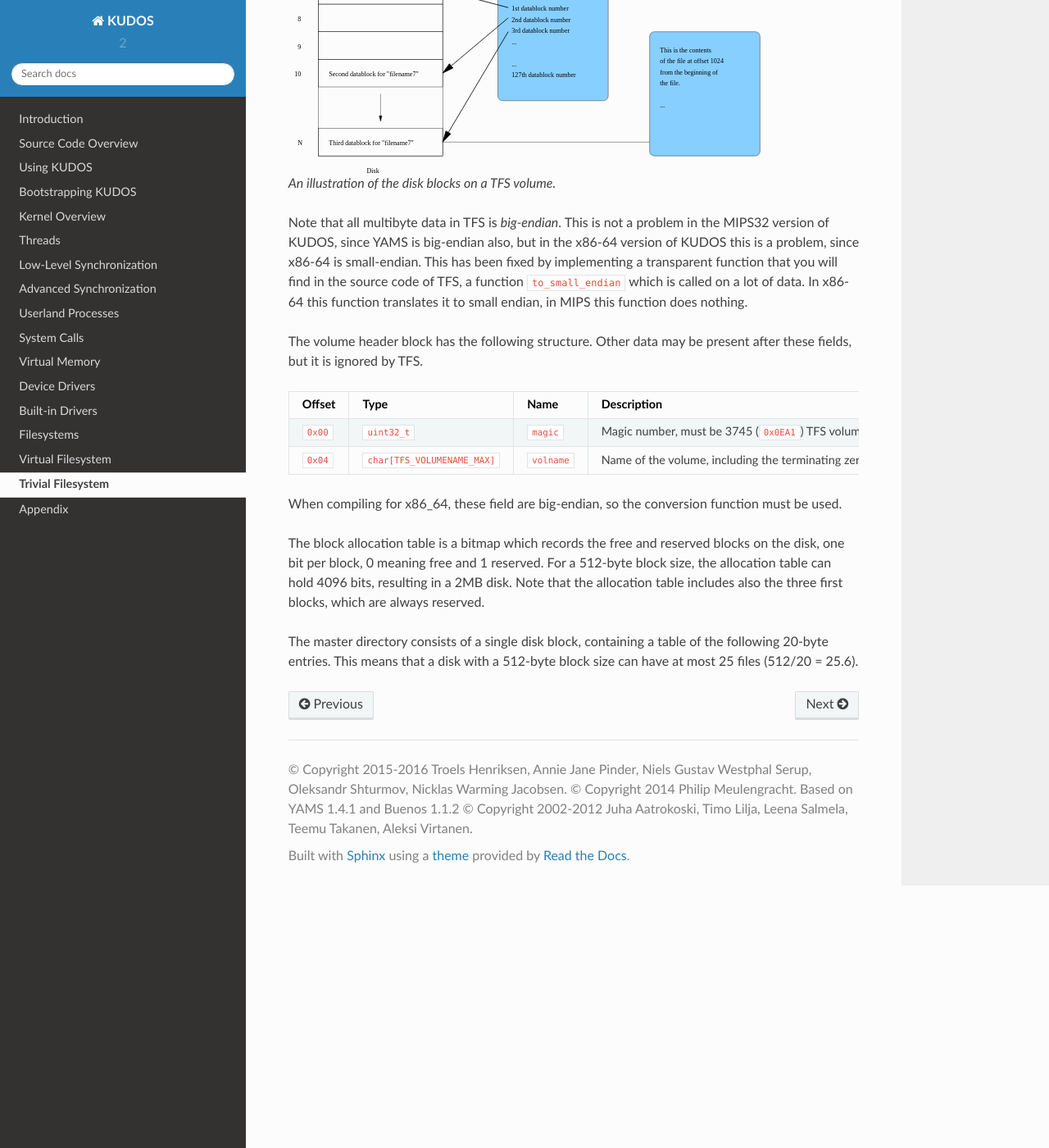
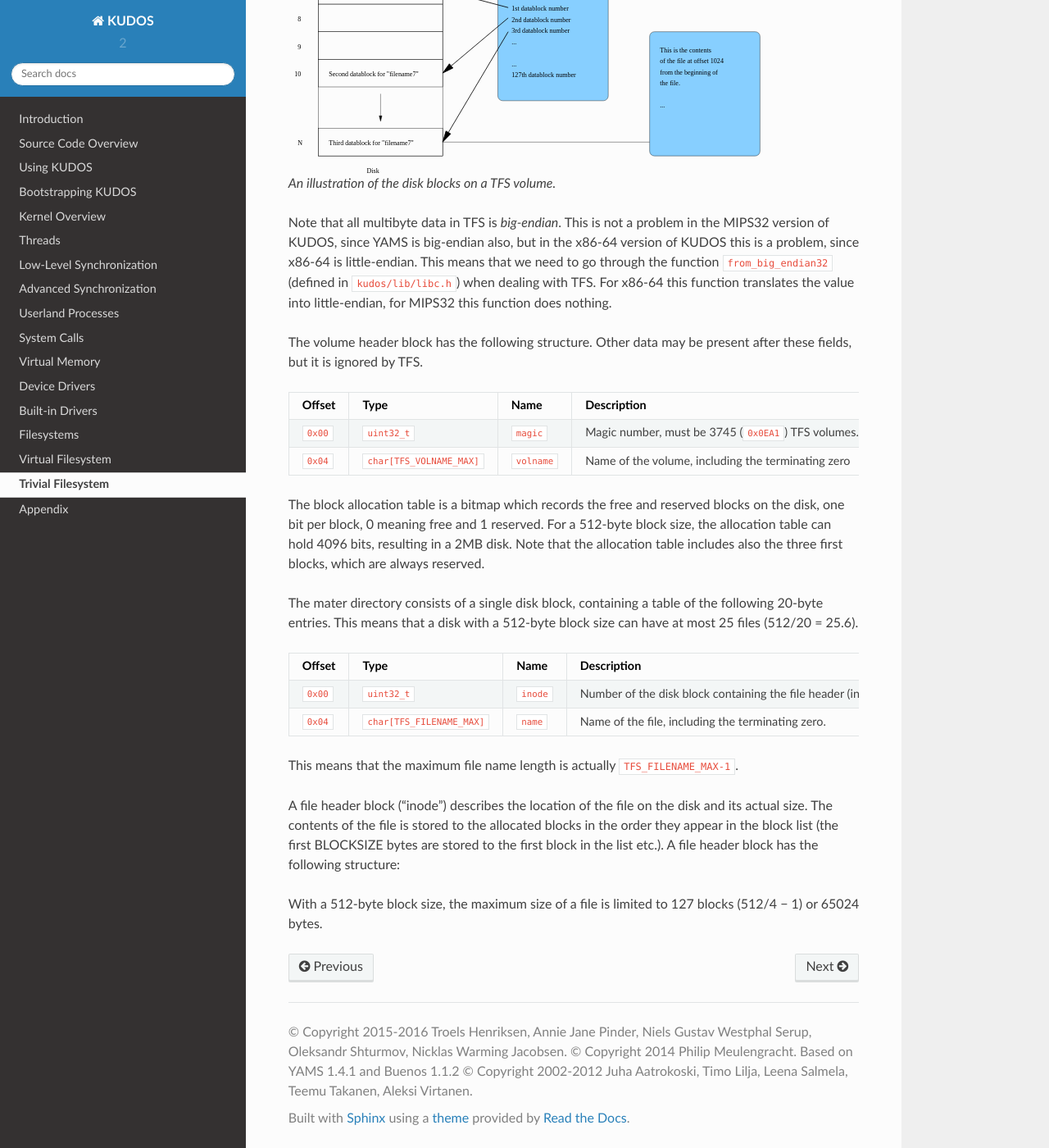
Before and after one commit to DIKU-EDU/kudos, a Sphinx documentation site: the page built from docs/trivial-filesystem.rst, in a window 1280 px wide and 1400 px high, scrolled down 849 px. Shown: the whole window at 82% size. Built offline with Sphinx 7.4.7 and the Read the Docs theme 2.0.0, drawn with Linux system fonts in a browser that asks for light colours.

Commit message:
document the actual implementation

```diff
--- a/docs/trivial-filesystem.rst
+++ b/docs/trivial-filesystem.rst
@@ -30,29 +30,25 @@ data blocks. The following figure illustrates the structure of a TFS volume:
 
 Note that all multibyte data in TFS is *big-endian*. This is not a problem in
 the MIPS32 version of KUDOS, since YAMS is big-endian also, but in the x86-64
-version of KUDOS this is a problem, since x86-64 is small-endian. This has been
-fixed by implementing a transparent function that you will find in the source
-code of TFS, a function ``to_small_endian`` which is called on a lot of data.
-In x86-64 this function translates it to small endian, in MIPS this function
-does nothing.
+version of KUDOS this is a problem, since x86-64 is little-endian. This means
+that we need to go through the function ``from_big_endian32`` (defined in
+``kudos/lib/libc.h``) when dealing with TFS.  For x86-64 this function
+translates the value into little-endian, for MIPS32 this function does nothing.
 
 The volume header block has the following structure. Other data may be present
 after these fields, but it is ignored by TFS.
 
-+----------+-------------------------------+-------------+----------------------+
-| Offset   | Type                          | Name        | Description          |
-+==========+===============================+=============+======================+
-| ``0x00`` | ``uint32_t``                  | ``magic``   | Magic number, must   |
-|          |                               |             | be 3745 (``0x0EA1``) |
-|          |                               |             | TFS volumes.         |
-+----------+-------------------------------+-------------+----------------------+
-| ``0x04`` | ``char[TFS_VOLUMENAME_MAX]``  | ``volname`` | Name of the volume,  |
-|          |                               |             | including the        |
-|          |                               |             | terminating zero     |
-+----------+-------------------------------+-------------+----------------------+
-
-When compiling for x86_64, these field are big-endian, so the conversion
-function must be used.
++----------+----------------------------+-------------+----------------------+
+| Offset   | Type                       | Name        | Description          |
++==========+============================+=============+======================+
+| ``0x00`` | ``uint32_t``               | ``magic``   | Magic number, must   |
+|          |                            |             | be 3745 (``0x0EA1``) |
+|          |                            |             | TFS volumes.         |
++----------+----------------------------+-------------+----------------------+
+| ``0x04`` | ``char[TFS_VOLNAME_MAX]``  | ``volname`` | Name of the volume,  |
+|          |                            |             | including the        |
+|          |                            |             | terminating zero     |
++----------+----------------------------+-------------+----------------------+
 
 The block allocation table is a bitmap which records the free and reserved
 blocks on the disk, one bit per block, 0 meaning free and 1 reserved. For a
@@ -60,6 +56,30 @@ blocks on the disk, one bit per block, 0 meaning free and 1 reserved. For a
 2MB disk. Note that the allocation table includes also the three first blocks,
 which are always reserved.
 
-The master directory consists of a single disk block, containing a table of the
+The mater directory consists of a single disk block, containing a table of the
 following 20-byte entries. This means that a disk with a 512-byte block size
 can have at most 25 files (512/20 = 25.6).
+
++-----------+----------------------------+------------+-------------------------+
+| Offset    | Type                       | Name       | Description             |
++===========+============================+============+=========================+
+| ``0x00``  | ``uint32_t``               | ``inode``  | Number of the disk      |
+|           |                            |            | block containing the    |
+|           |                            |            | file header (inode) of  |
+|           |                            |            | this file.              |
++-----------+----------------------------+------------+-------------------------+
+| ``0x04``  | ``char[TFS_FILENAME_MAX]`` | ``name``   | Name of the file,       |
+|           |                            |            | including the           |
+|           |                            |            | terminating zero.       |
++-----------+----------------------------+------------+-------------------------+
+
+This means that the maximum file name length is actually
+``TFS_FILENAME_MAX-1``.
+
+A file header block ("inode") describes the location of the file on the disk and its actual size.
+The contents of the file is stored to the allocated blocks in the order they appear in the block list
+(the first BLOCKSIZE bytes are stored to the first block in the list etc.). A file header block has
+the following structure:
+
+With a 512-byte block size, the maximum size of a file is limited to 127 blocks (512/4 − 1) or
+65024 bytes.
```
